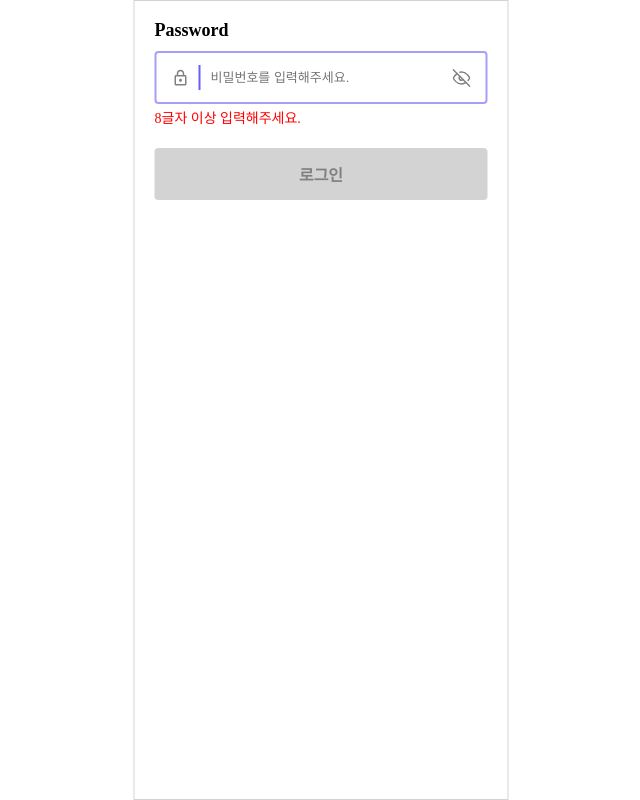
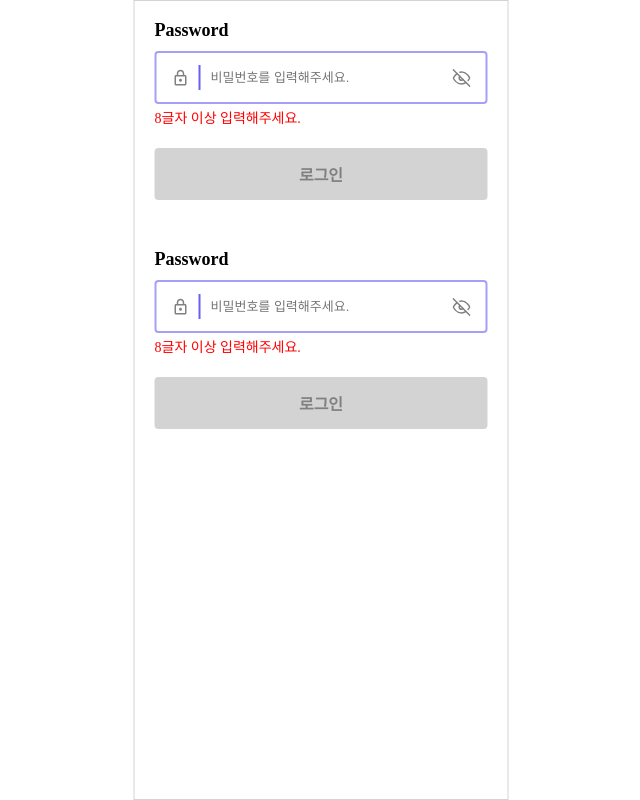
Before and after one commit to LikeLion-Kwangwoon-Univ/until_flower, a React (Vite) app in the folder donggyun/: page / in a window 1280 px wide. Shown: the whole page, without its empty margins (319-959 px from the left). Built offline with nearby package versions, Linux system fonts and the light colour scheme.

Commit message:
FEAT : Styled-component 적용

```diff
--- a/donggyun/package.json
+++ b/donggyun/package.json
@@ -12,7 +12,8 @@
   "dependencies": {
     "react": "^18.2.0",
     "react-dom": "^18.2.0",
-    "react-icons": "^5.2.1"
+    "react-icons": "^5.2.1",
+    "styled-components": "^6.1.11"
   },
   "devDependencies": {
     "@types/react": "^18.2.66",
--- a/donggyun/src/App.css
+++ b/donggyun/src/App.css
@@ -1,4 +1,8 @@
 .container {
+  display: flex;
+  flex-direction: column;
+  gap: 50px;
+
   width: 375px;
   min-height: 100vh;
   padding: 20px;
--- a/donggyun/src/App.jsx
+++ b/donggyun/src/App.jsx
@@ -1,10 +1,12 @@
+import './App.css';
 import Input from './components/Input';
-import './App.css';
+import InputStyled from './components/InputStyled.jsx';
 
 function App() {
   return (
     <div className="container">
       <Input />
+      <InputStyled />
     </div>
   );
 }
--- /dev/null
+++ b/donggyun/src/components/InputStyled.jsx/index.jsx
@@ -0,0 +1,48 @@
+import { MdOutlineLock } from 'react-icons/md';
+import { FiEyeOff } from 'react-icons/fi';
+import './style.css';
+import * as S from './styled';
+import { useEffect, useState } from 'react';
+
+const InputStyled = () => {
+  const [password, setPassword] = useState('');
+  const [isDisabled, setIsDisabled] = useState(true);
+
+  const handleChange = (e) => setPassword(e.target.value);
+
+  const handleSubmit = (e) => {
+    e.preventDefault();
+    console.log(password);
+  };
+
+  useEffect(() => {
+    if (password.length >= 8) setIsDisabled(false);
+    else setIsDisabled(true);
+  }, [password]);
+
+  return (
+    <S.Container onSubmit={handleSubmit}>
+      <S.PasswordSection>
+        <S.Label htmlFor="password">Password</S.Label>
+
+        <S.PasswordBox>
+          <MdOutlineLock size={18} color="grey" />
+          <S.Input
+            type="password"
+            id="password"
+            value={password}
+            placeholder="비밀번호를 입력해주세요."
+            onChange={handleChange}
+          />
+          <FiEyeOff size={18} color="grey" />
+        </S.PasswordBox>
+
+        <S.Helper>{isDisabled && '8글자 이상 입력해주세요.'}</S.Helper>
+      </S.PasswordSection>
+
+      <S.LoginBtn disabled={isDisabled}>로그인</S.LoginBtn>
+    </S.Container>
+  );
+};
+
+export default InputStyled;
--- /dev/null
+++ b/donggyun/src/components/InputStyled.jsx/style.css
@@ -0,0 +1,60 @@
+.input-form {
+  display: flex;
+  flex-direction: column;
+  gap: 20px;
+}
+
+.input-password {
+  display: flex;
+  flex-direction: column;
+  gap: 8px;
+}
+
+.input-password__label {
+  font-size: 18px;
+  font-weight: bold;
+}
+
+.input-password__box {
+  display: flex;
+  align-items: center;
+  gap: 6px;
+  margin-top: 4px;
+  padding: 12px;
+  border: 2px solid #a69ff9;
+  border-radius: 4px;
+}
+
+.input-password__box > svg {
+  margin: 0 3px;
+}
+
+.input-password__content {
+  flex-grow: 1;
+  padding: 5px 10px;
+  border: none;
+  border-left: 2px solid #6a5ef4;
+  outline: none;
+  font-size: 13px;
+}
+
+.input-password__helpler {
+  height: 16px;
+  font-size: 14px;
+  color: red;
+}
+
+.input-button {
+  text-align: center;
+  padding: 14px 16px;
+  border-radius: 4px;
+  color: white;
+  background-color: #6a5ef4;
+  font-size: 16px;
+  font-weight: bold;
+}
+
+.input-button:disabled {
+  background-color: lightgrey;
+  color: grey;
+}
--- /dev/null
+++ b/donggyun/src/components/InputStyled.jsx/styled.js
@@ -0,0 +1,62 @@
+import styled from 'styled-components';
+
+export const Container = styled.form`
+  display: flex;
+  flex-direction: column;
+  gap: 20px;
+`;
+
+export const PasswordSection = styled.div`
+  display: flex;
+  flex-direction: column;
+  gap: 8px;
+`;
+
+export const Label = styled.label`
+  font-size: 18px;
+  font-weight: bold;
+`;
+
+export const PasswordBox = styled.div`
+  display: flex;
+  align-items: center;
+  gap: 6px;
+  margin-top: 4px;
+  padding: 12px;
+  border: 2px solid #a69ff9;
+  border-radius: 4px;
+
+  & > svg {
+    margin: 0 3px;
+  }
+`;
+
+export const Input = styled.input`
+  flex-grow: 1;
+  padding: 5px 10px;
+  border: none;
+  border-left: 2px solid #6a5ef4;
+  outline: none;
+  font-size: 13px;
+`;
+
+export const Helper = styled.p`
+  height: 16px;
+  font-size: 14px;
+  color: red;
+`;
+
+export const LoginBtn = styled.button`
+  text-align: center;
+  padding: 14px 16px;
+  border-radius: 4px;
+  color: white;
+  background-color: #6a5ef4;
+  font-size: 16px;
+  font-weight: bold;
+
+  &:disabled {
+    background-color: lightgrey;
+    color: grey;
+  }
+`;
```
Also changed, not shown: 1 other file (tests, documents, lock files or other folders).
